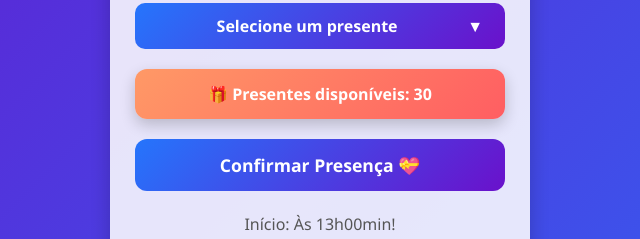
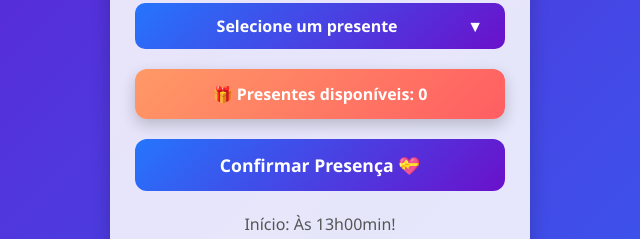
Before and after one commit to davi-garcia/chacasanova, a plain HTML site: page index.html in a window 1280 px wide. Shown: the part 379-618 px from the top of the page, 320-960 px from the left. Drawn offline with Linux system fonts and the light colour scheme; no server answers.

Commit message:
Update index.html

```diff
--- a/index.html
+++ b/index.html
@@ -51,7 +51,7 @@
       <div class="custom-options" id="customOptions"></div>
     </div>
 
-    <div id="contador" class="contador">🎁 Presentes disponíveis: 30</div>
+    <div id="contador" class="contador">🎁 Presentes disponíveis: 0</div>
 
     <button type="submit">Confirmar Presença 💝</button> </br></br>
 
```
